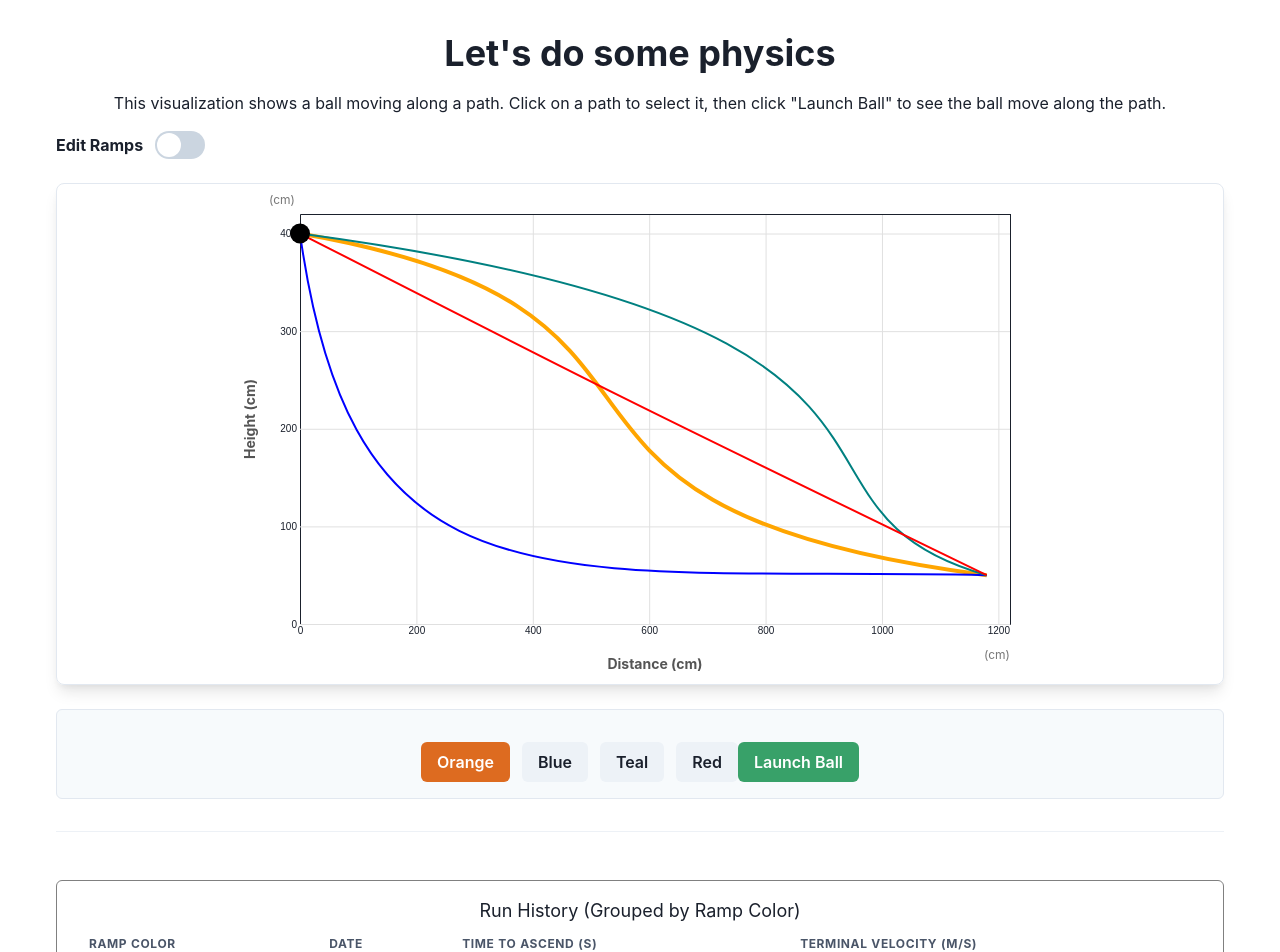
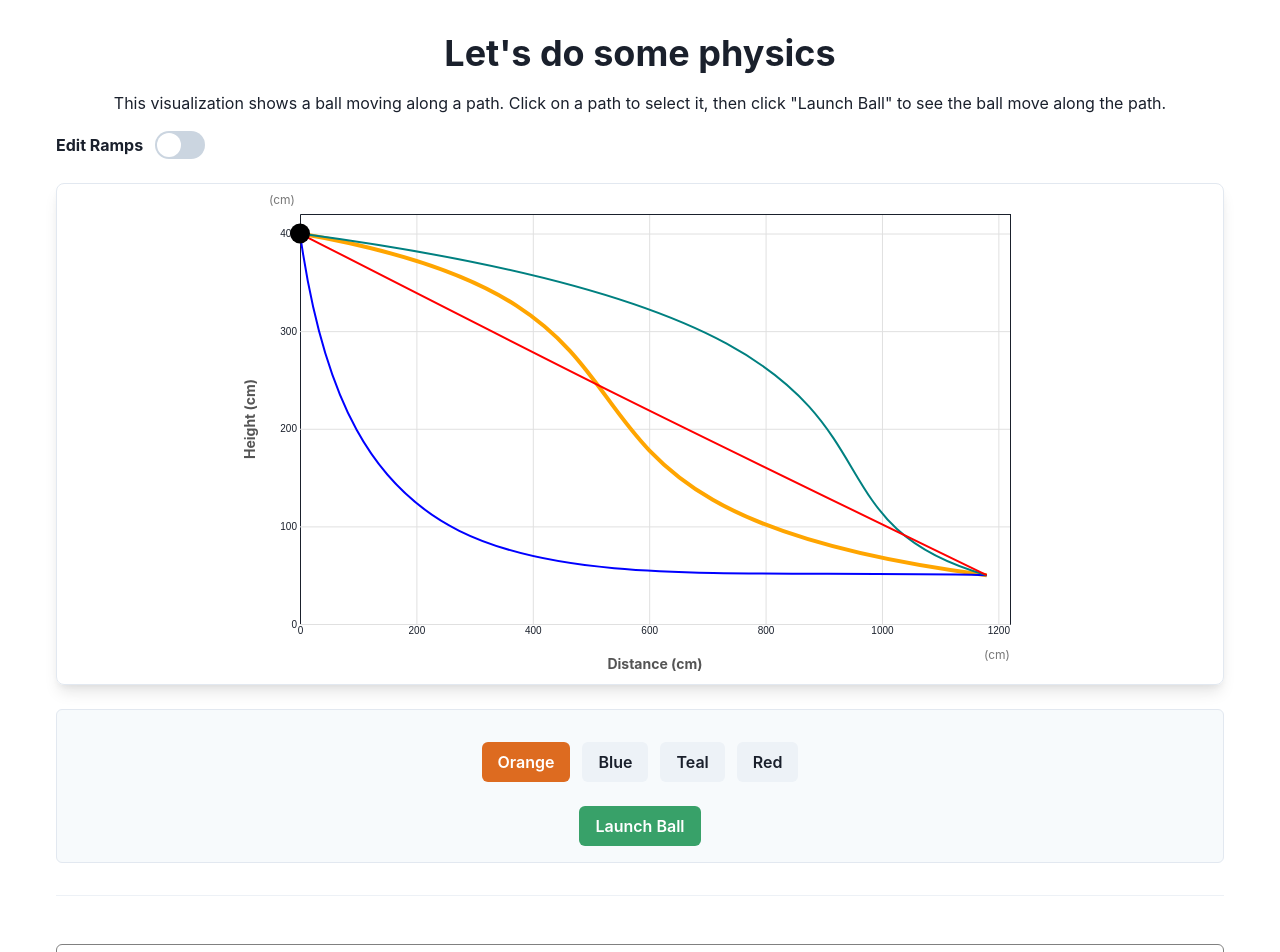
Before and after one commit to anton-g-kulikov/physics-visualizer, a Next.js app: page / in a window 1280 px wide. Shown: the top 952 px of the page. Built offline with nearby package versions, Linux system fonts and the light colour scheme.

Commit message:
style: replace fragment with VStack in RampControls component for improved layout

```diff
--- a/src/components/PhysicsVisualizer/RampControls.tsx
+++ b/src/components/PhysicsVisualizer/RampControls.tsx
@@ -1,5 +1,5 @@
 import React from "react";
-import { Flex, Button } from "@chakra-ui/react";
+import { VStack, Flex, Button } from "@chakra-ui/react";
 import { RampControlsProps } from "./types";
 
 export const RampControls: React.FC<RampControlsProps> = ({
@@ -10,7 +10,7 @@ export const RampControls: React.FC<RampControlsProps> = ({
   onLaunch,
 }) => {
   return (
-    <>
+    <VStack>
       <Flex mt={4} gap={3}>
         {paths.map((path) => (
           <Button
@@ -30,6 +30,6 @@ export const RampControls: React.FC<RampControlsProps> = ({
       >
         Launch Ball
       </Button>
-    </>
+    </VStack>
   );
 };
```
